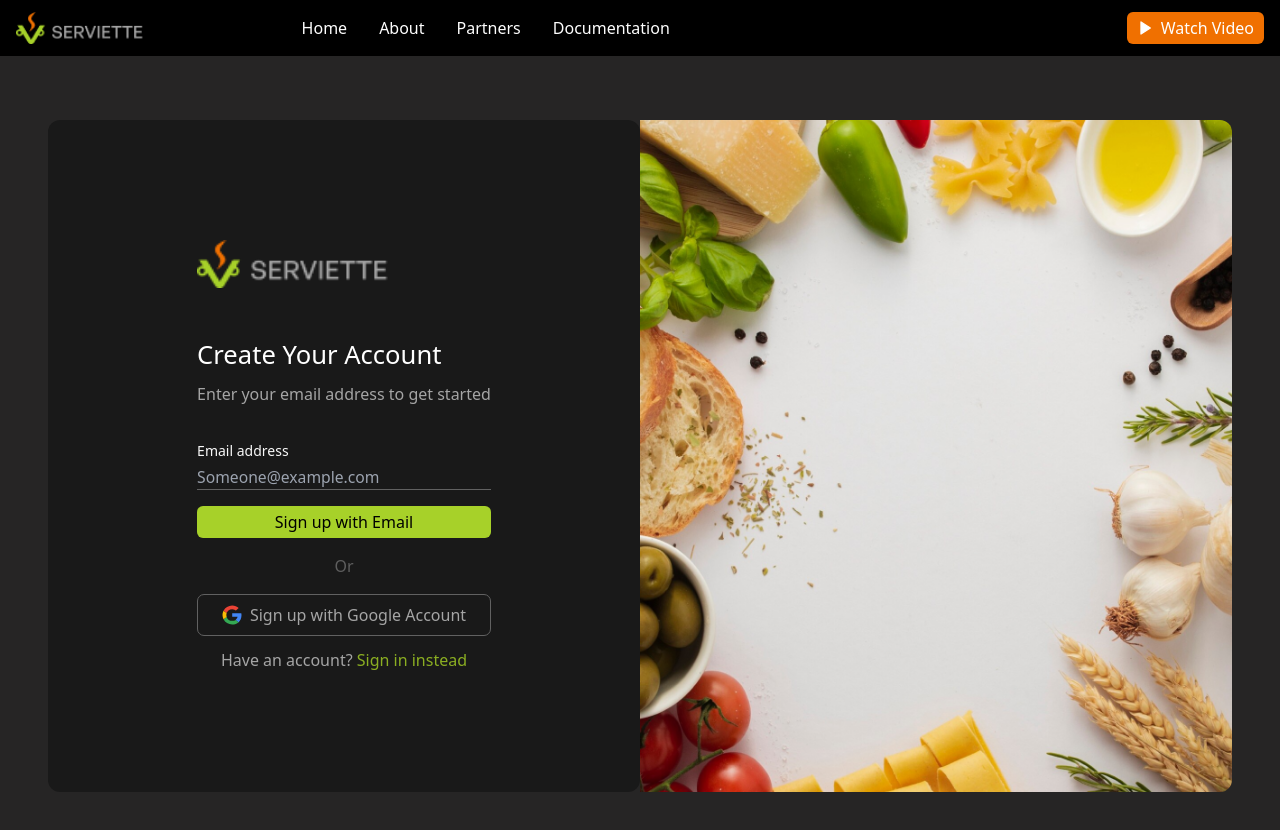
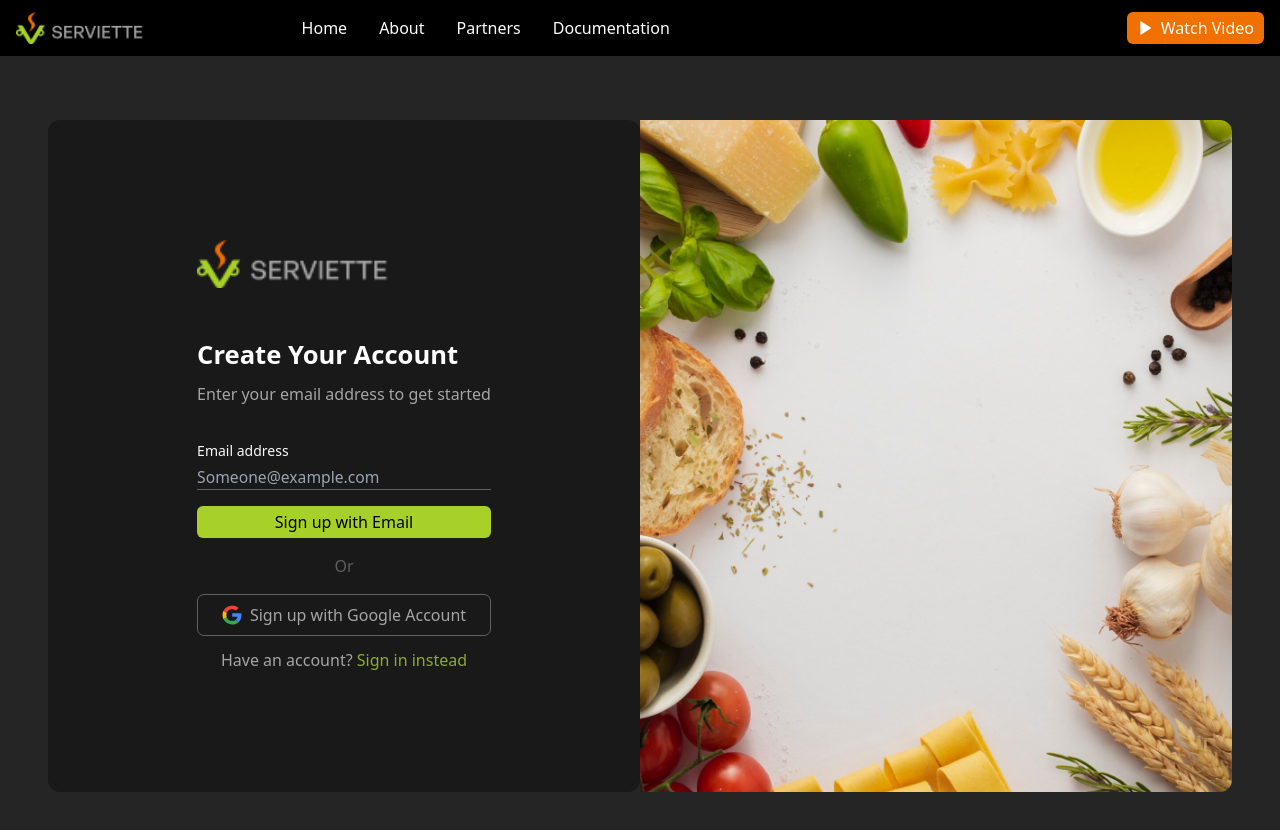
Before and after one commit to preciousaffiah/admin-dashboard-template, a Next.js app: page /auth/sign-up in a window 1280 px wide. Shown: the top 830 px of the page. Built offline with nearby package versions, Linux system fonts and the light colour scheme.

Commit message:
Update sign-up.tsx

```diff
--- a/pages/auth/sign-up.tsx
+++ b/pages/auth/sign-up.tsx
@@ -144,7 +144,7 @@ const SignUp: FC = () => {
                         <Image alt="img" src={logo} className="authimg2" />
                         <div className="pb-8">
                           <div>
-                            <h1 className="text-[1.6rem] font-medium text-white pb-2">
+                            <h1 className="md:text-[1.6rem] text-[1.9rem] font-semibold text-white pb-2">
                               Create Your Account
                             </h1>
                             <p className="text-secondary-border">
```
